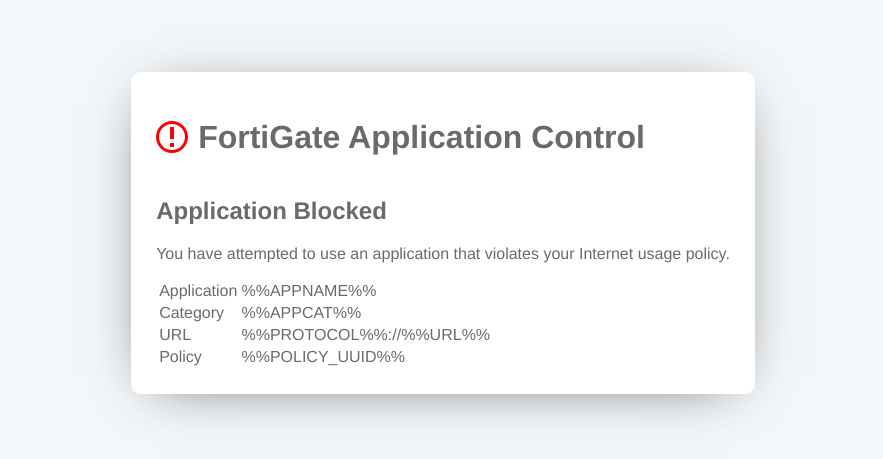
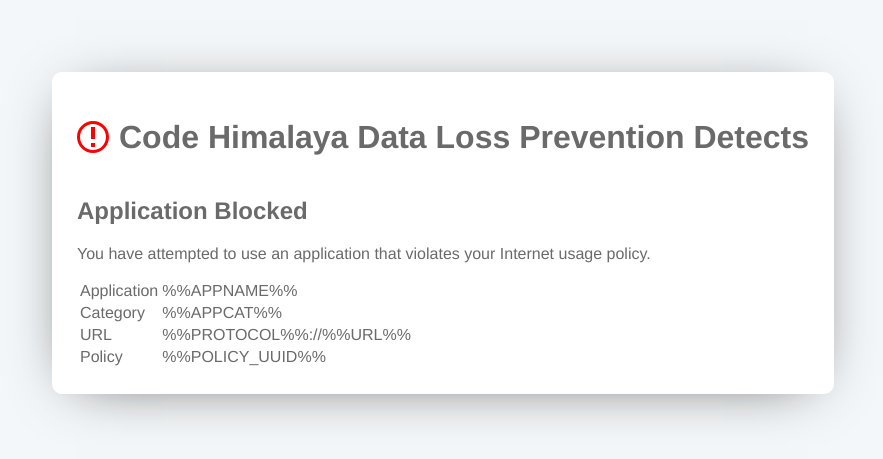
Before and after one commit to hiitssid/forticlient, a plain HTML site: page index.html in a window 1280 px wide. Shown: the part 175-634 px from the top of the page, without its empty margins (197-1080 px from the left). Drawn offline with Linux system fonts and the light colour scheme.

Commit message:
minor changes

```diff
--- a/index.html
+++ b/index.html
@@ -44,7 +44,7 @@
             d="M256 48c-55.559 0-107.792 21.636-147.078 60.922s-60.922 91.519-60.922 147.078c0 55.559 21.636 107.792 60.922 147.078s91.519 60.922 147.078 60.922c55.559 0 107.792-21.636 147.078-60.922s60.922-91.519 60.922-147.078c0-55.559-21.636-107.792-60.922-147.078s-91.519-60.922-147.078-60.922zM256 0v0c141.385 0 256 114.615 256 256s-114.615 256-256 256c-141.385 0-256-114.615-256-256s114.615-256 256-256zM224 352h64v64h-64zM224 96h64v192h-64z"
           ></path>
         </svg>
-        <h1>FortiGate Application Control</h1></span
+        <h1>Code Himalaya Data Loss Prevention Detects</h1></span
       >
       <h2>Application Blocked</h2>
       <p>
```
